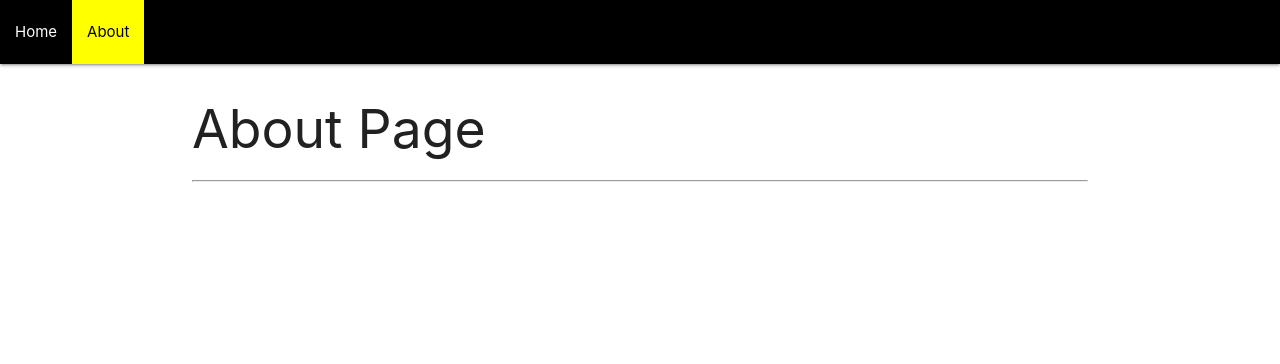
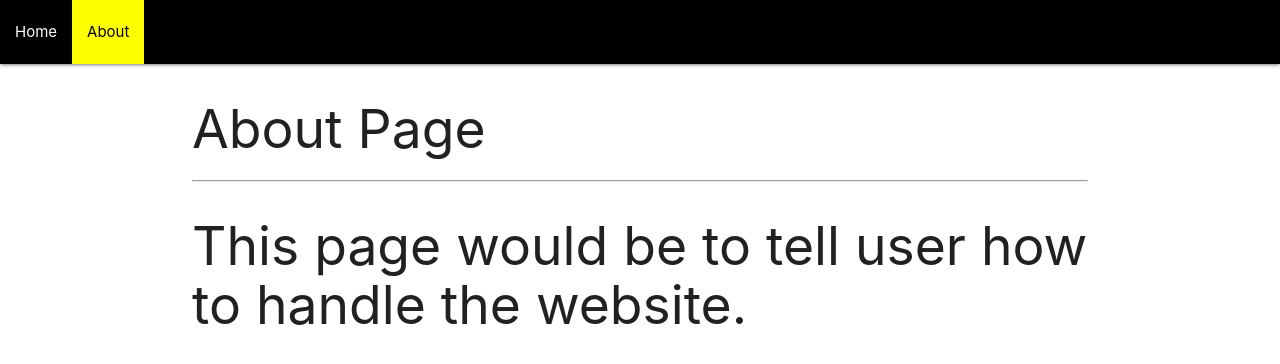
Before and after one commit to rajeshchoudhari147/Rick-and-Morty, a React (Create React App) app: page /about in a window 1280 px wide. Shown: the top 364 px of the page. Built offline with nearby package versions, Linux system fonts and the light colour scheme.

Commit message:
Short Bio added for about page

```diff
--- a/src/pages/About.js
+++ b/src/pages/About.js
@@ -5,6 +5,7 @@ function About() {
     <div className="container">
       <h2>About Page</h2>
       <hr />
+      <h2>This page would be to tell user how to handle the website.</h2>
       <div></div>
     </div>
   );
```
